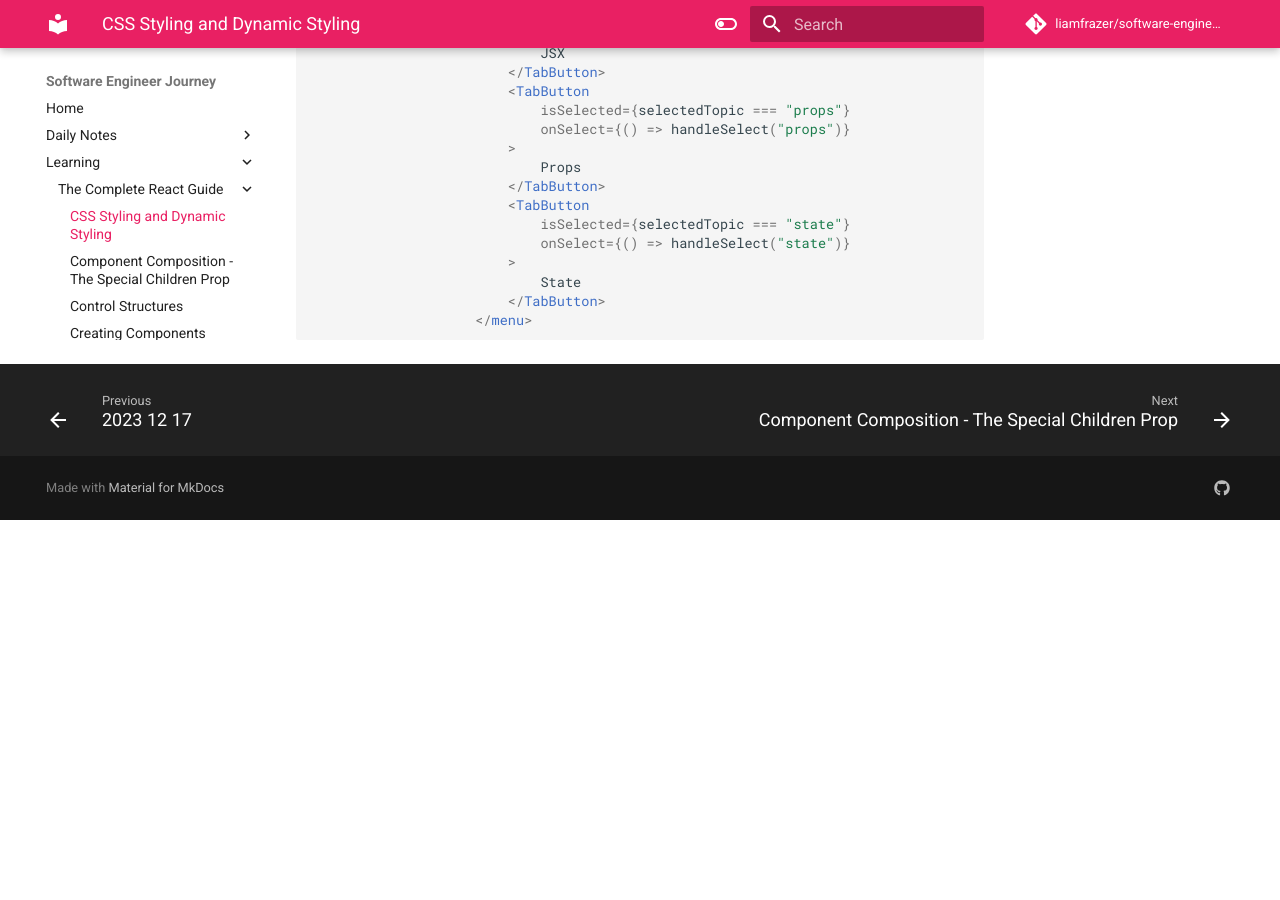
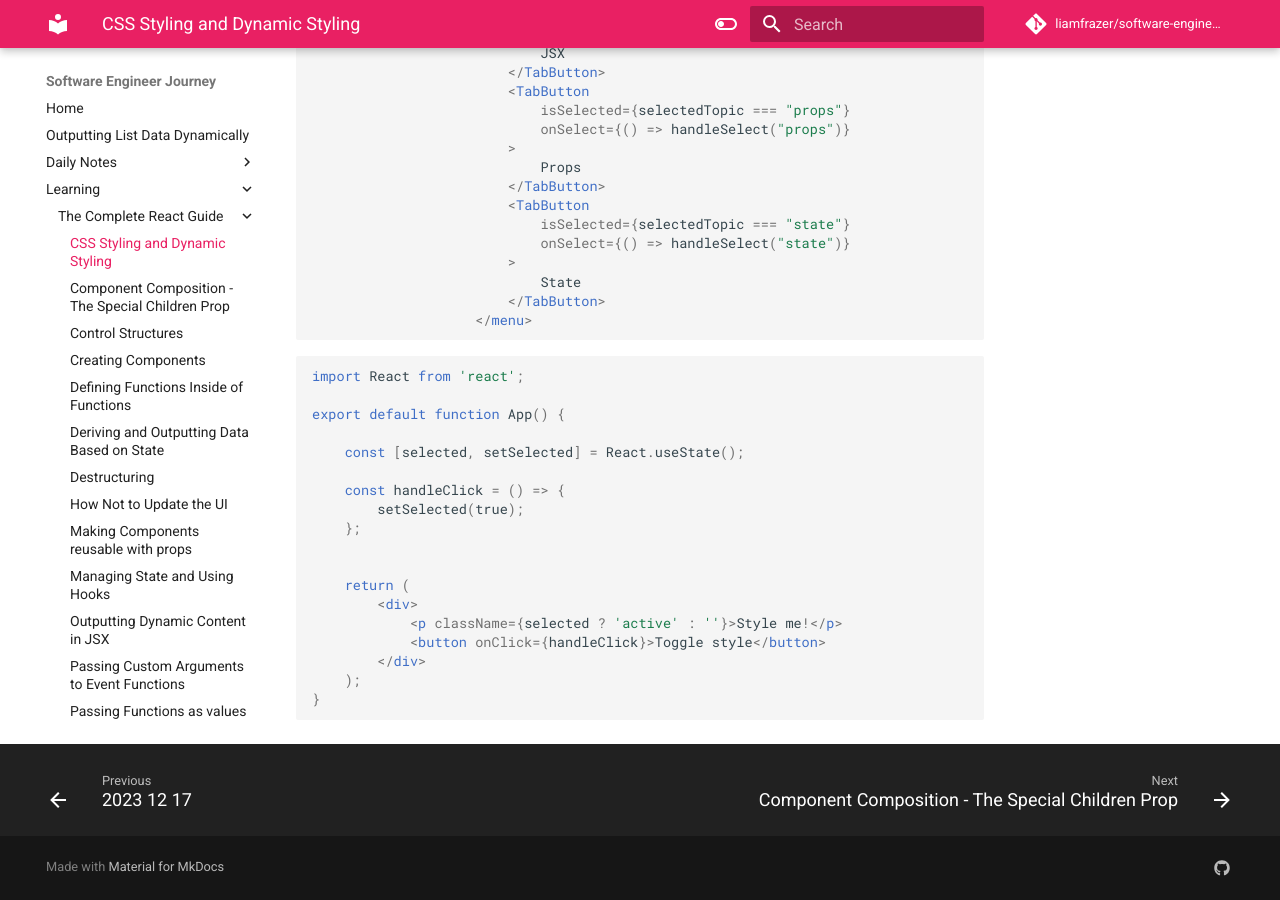
Before and after one commit to liamfrazer/software-engineer-journey, an MkDocs documentation site: the page built from docs/Learning/The Complete React Guide/CSS Styling and Dynamic Styling.md, in a window 1280 px wide and 900 px high, scrolled down 772 px. Built offline with MkDocs 1.6.1 and Material for MkDocs 9.7.7, drawn with Linux system fonts in a browser that asks for light colours; comment, search, counter and statistics services are not loaded; before the commit the page ends 1292 px from its top, so only the background shows below that.

Commit message:
vault backup: 2023-12-17 16:24:49

````diff
--- a/docs/Learning/The Complete React Guide/CSS Styling and Dynamic Styling.md
+++ b/docs/Learning/The Complete React Guide/CSS Styling and Dynamic Styling.md
@@ -58,3 +58,24 @@ TabButton.propTypes = {
 						</TabButton>
 					</menu>
 ```
+
+```jsx
+import React from 'react';
+
+export default function App() {
+
+    const [selected, setSelected] = React.useState();
+
+    const handleClick = () => {
+        setSelected(true);
+    };
+
+
+    return (
+        <div>
+            <p className={selected ? 'active' : ''}>Style me!</p>
+            <button onClick={handleClick}>Toggle style</button>
+        </div>
+    );
+}
+```
--- /dev/null
+++ b/docs/Outputting List Data Dynamically.md
@@ -0,0 +1,9 @@
+---
+tags:
+  - dynamic
+  - react
+  - jsx
+  - output
+---
+# Outputting List Data Dynamically
+* Currently in our code, we're m
````
Also changed, not shown: docs/index.md (+1 -0 lines).
